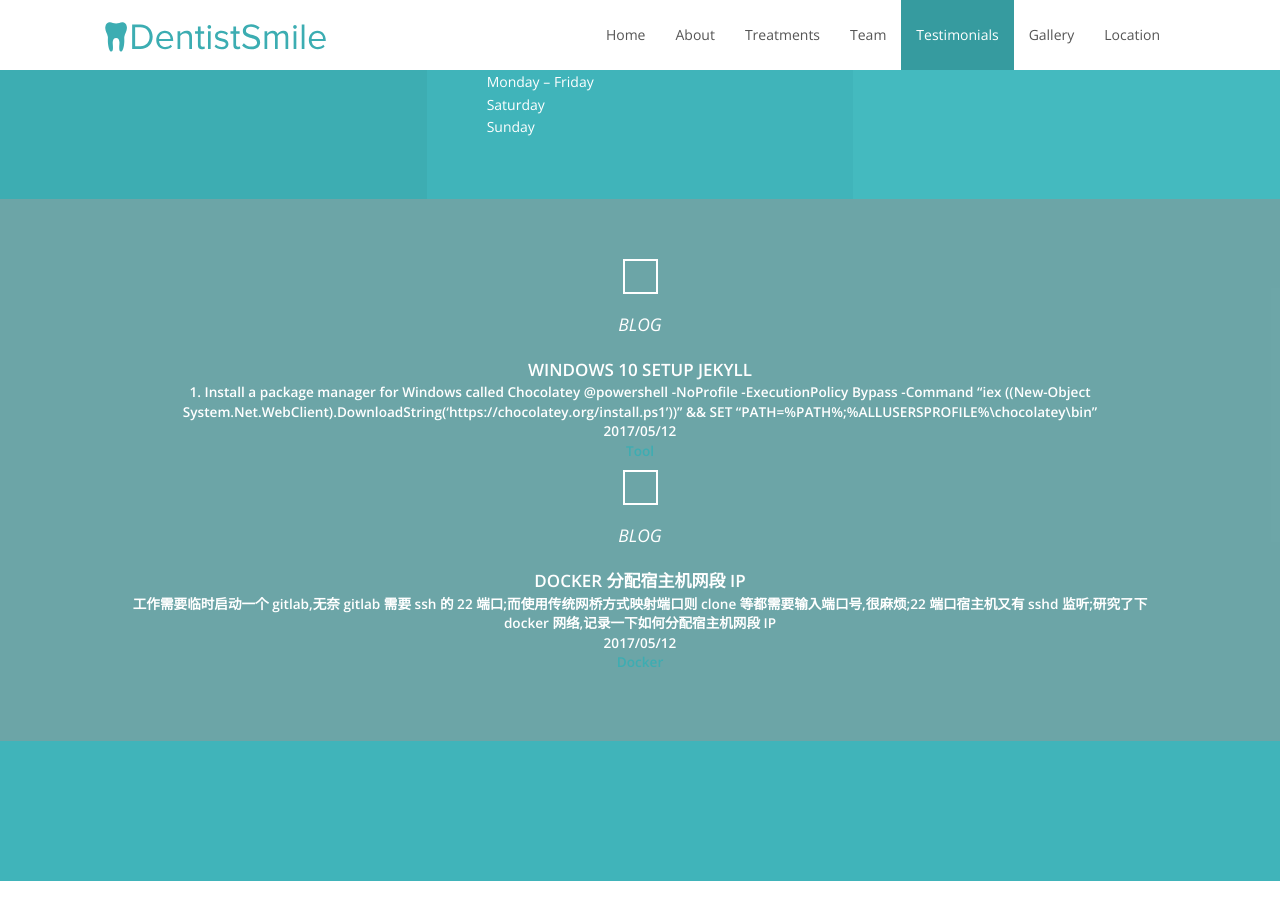
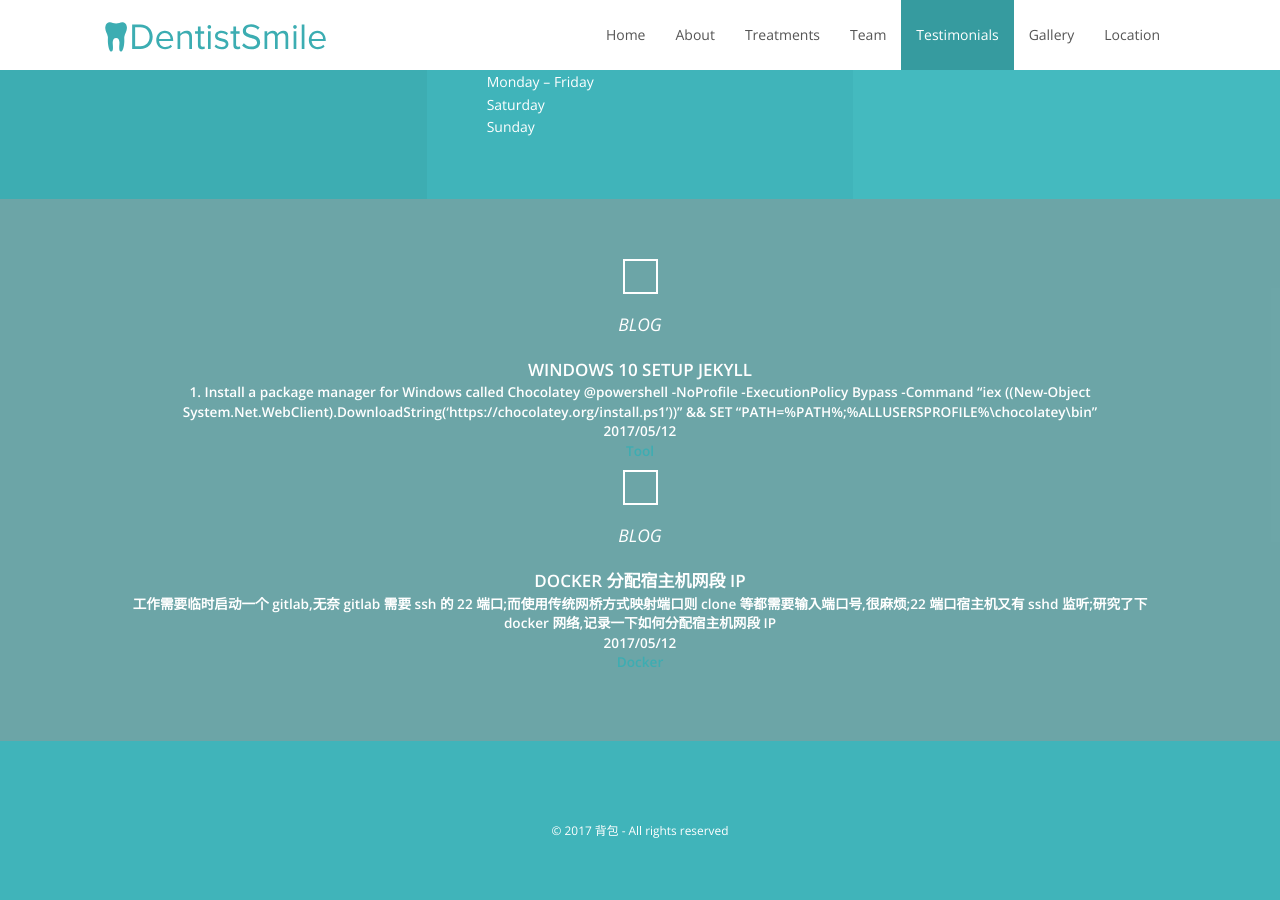
Before and after one commit to cqmh/blog, a Jekyll site: the page built from index.html, in a window 1280 px wide and 900 px high, scrolled down 729 px. Built offline with Jekyll 4.4.1, drawn with Linux system fonts in a browser that asks for light colours; nearby versions of some CDN libraries; the list of posts is cut into pages by our own code.

Commit message:
Update _config.yml

```diff
--- a/_config.yml
+++ b/_config.yml
@@ -18,6 +18,37 @@
 baseurl: "http://blog.cn7seven.com" # the subpath of your site, e.g. /blog
 #url: "" # the name of your domain
 logo_url: svg/min/logo.svg
+
+# Testimonials
+testimonials:
+    testimonials_img: parallax.jpg
+
+# Map
+map:
+    zoom: 17
+    address: Von schroeders 273, Viña del mar, Chile
+    address_details: svg/min/logo.svg
+
+# Footer
+copyright: © 2017 背包 - All rights reserved
+
+# Build settings
+markdown: kramdown
+
+exclude: [
+    package.json,
+    Gruntfile.js,
+    node_modules,
+    .sass-cache,
+    Gemfile,
+    Gemfile.lock,
+    .gitignore
+]
+
+# Theme Settings
+analytics:
+google_verification:
+
 
 # ---------------- #
 #      Author      #
```
